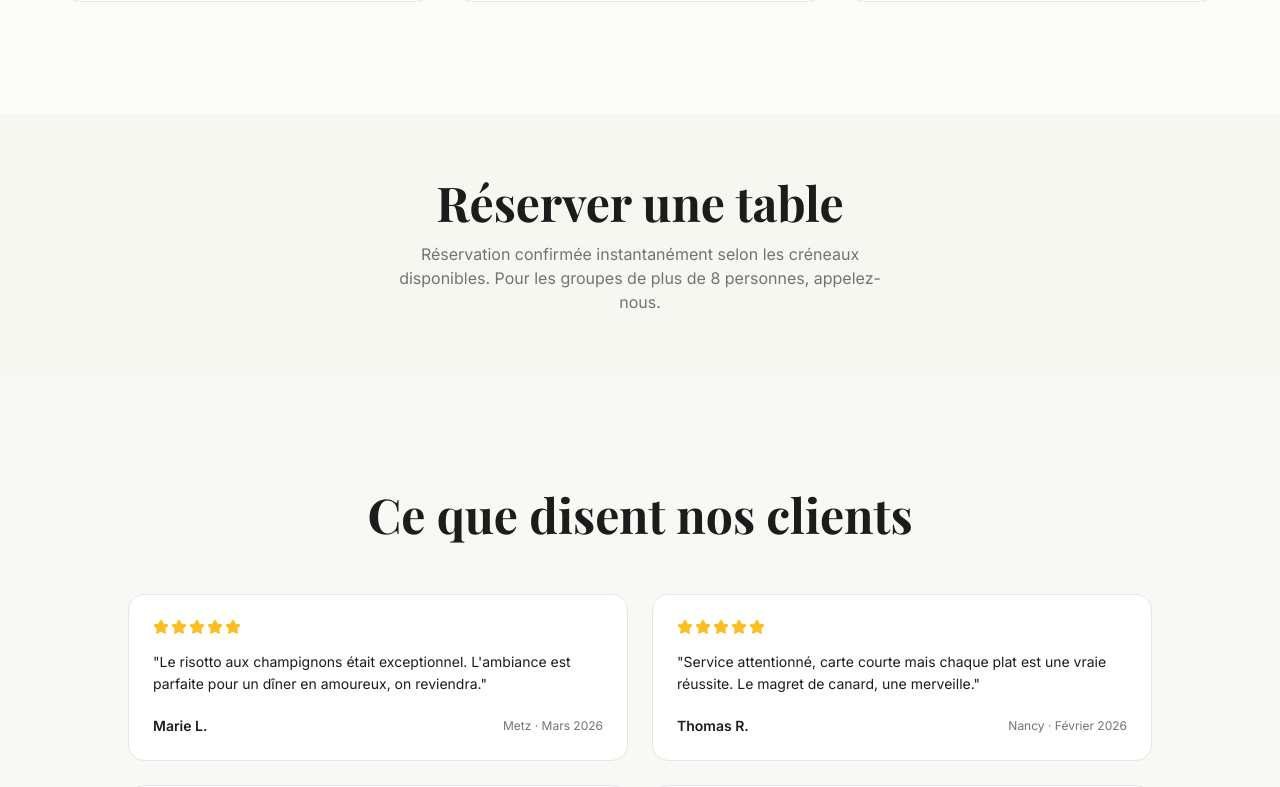
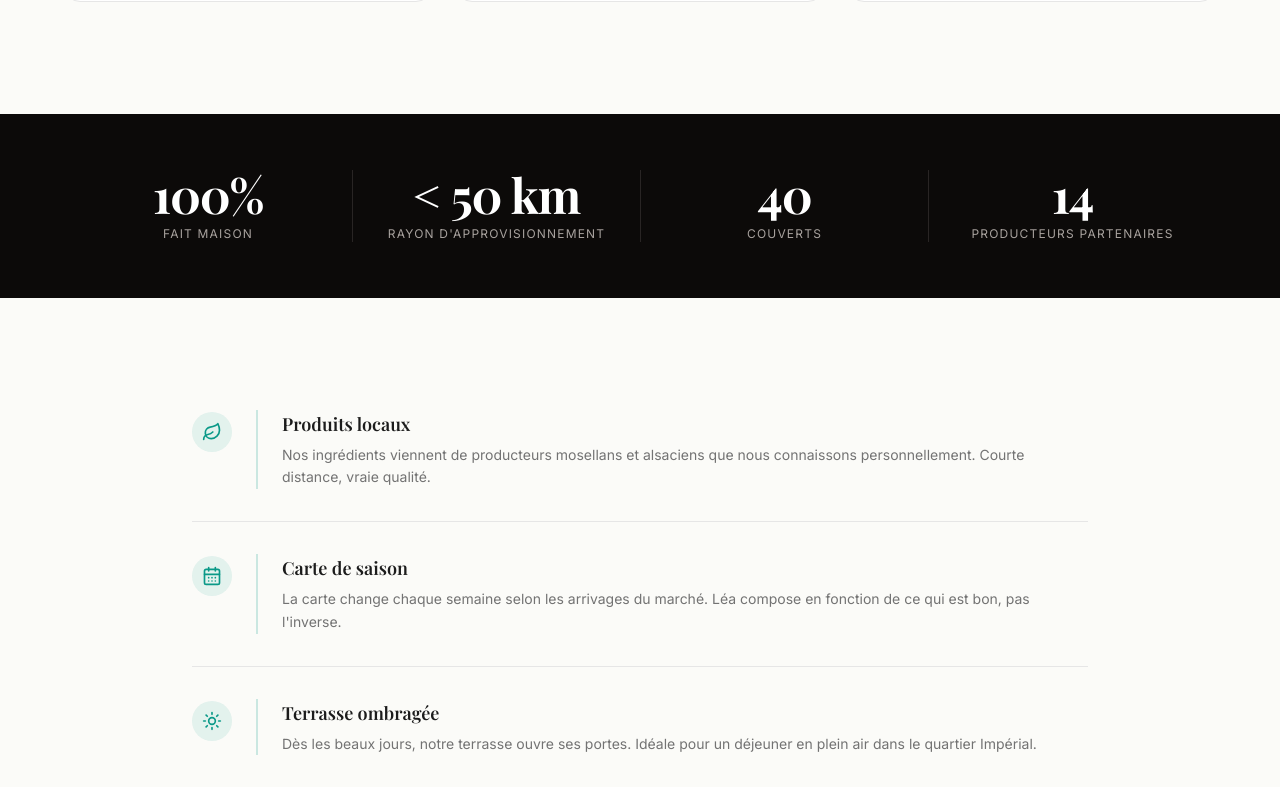
Before and after one commit to ayshagassama1/restaurant-oryel, a React (Vite) app: page / in a window 1280 px wide. Shown: the part 1528-2315 px from the top of the page. Built offline with nearby package versions, Linux system fonts and the light colour scheme; a web font is replaced by a local one.

Commit message:
added a highlights section

```diff
--- /dev/null
+++ b/src/components/restaurant/HighlightsSection.jsx
@@ -0,0 +1,93 @@
+import { motion } from 'framer-motion';
+import { Leaf, CalendarDays, Sun } from 'lucide-react';
+
+const stats = [
+  { value: '100%', label: 'Fait maison' },
+  { value: '< 50 km', label: "Rayon d'approvisionnement" },
+  { value: '40', label: 'Couverts' },
+  { value: '14', label: 'Producteurs partenaires' },
+];
+
+const pillars = [
+  {
+    Icon: Leaf,
+    title: 'Produits locaux',
+    description:
+      'Nos ingrédients viennent de producteurs mosellans et alsaciens que nous connaissons personnellement. Courte distance, vraie qualité.',
+  },
+  {
+    Icon: CalendarDays,
+    title: 'Carte de saison',
+    description:
+      "La carte change chaque semaine selon les arrivages du marché. Léa compose en fonction de ce qui est bon, pas l'inverse.",
+  },
+  {
+    Icon: Sun,
+    title: 'Terrasse ombragée',
+    description:
+      'Dès les beaux jours, notre terrasse ouvre ses portes. Idéale pour un déjeuner en plein air dans le quartier Impérial.',
+  },
+];
+
+export default function HighlightsSection() {
+  return (
+    <section id="reserver">
+
+      <div className="bg-stone-950 py-14 px-4">
+        <motion.div
+          initial={{ opacity: 0 }}
+          whileInView={{ opacity: 1 }}
+          viewport={{ once: true }}
+          transition={{ duration: 0.7 }}
+          className="max-w-6xl mx-auto grid grid-cols-2 sm:grid-cols-4 divide-y sm:divide-y-0 sm:divide-x divide-stone-800"
+        >
+          {stats.map(({ value, label }, index) => (
+            <motion.div
+              key={label}
+              initial={{ opacity: 0, y: 12 }}
+              whileInView={{ opacity: 1, y: 0 }}
+              viewport={{ once: true }}
+              transition={{ duration: 0.5, delay: index * 0.1 }}
+              className="flex flex-col items-center justify-center py-8 sm:py-0 px-6 text-center"
+            >
+              <span className="font-heading text-4xl sm:text-5xl font-bold text-white tracking-tight mb-2">
+                {value}
+              </span>
+              <span className="font-body text-xs uppercase tracking-widest text-stone-400">
+                {label}
+              </span>
+            </motion.div>
+          ))}
+        </motion.div>
+      </div>
+
+      <div className="bg-background py-16 sm:py-20 px-4">
+        <div className="max-w-4xl mx-auto divide-y divide-border">
+          {pillars.map(({ Icon, title, description }, index) => (
+            <motion.div
+              key={title}
+              initial={{ opacity: 0, x: -16 }}
+              whileInView={{ opacity: 1, x: 0 }}
+              viewport={{ once: true }}
+              transition={{ duration: 0.5, delay: index * 0.1 }}
+              className="flex items-start gap-6 py-8 group"
+            >
+              <div className="shrink-0 w-10 h-10 rounded-full bg-primary/10 flex items-center justify-center mt-0.5 group-hover:bg-primary/20 transition-colors">
+                <Icon className="w-5 h-5 text-primary" />
+              </div>
+              <div className="border-l-2 border-primary/20 pl-6 group-hover:border-primary/60 transition-colors">
+                <h3 className="font-heading text-lg font-semibold text-foreground mb-1.5">
+                  {title}
+                </h3>
+                <p className="font-body text-muted-foreground text-sm leading-relaxed">
+                  {description}
+                </p>
+              </div>
+            </motion.div>
+          ))}
+        </div>
+      </div>
+
+    </section>
+  );
+}
--- a/src/pages/Home.jsx
+++ b/src/pages/Home.jsx
@@ -7,6 +7,7 @@ import ReviewsSection from '../components/restaurant/ReviewsSection';
 import AboutSection from '../components/restaurant/AboutSection';
 import ContactFooter from '../components/restaurant/ContactFooter';
 import ChatBot from '../components/restaurant/ChatBot';
+import HighlightsSection from '../components/restaurant/HighlightsSection';
 
 export default function Home() {
   return (
@@ -15,6 +16,7 @@ export default function Home() {
       <Navbar />
       <Hero />
       <MenuSection />
+      <HighlightsSection />
       <ReservationForm />
       <ReviewsSection />
       <AboutSection />
```
